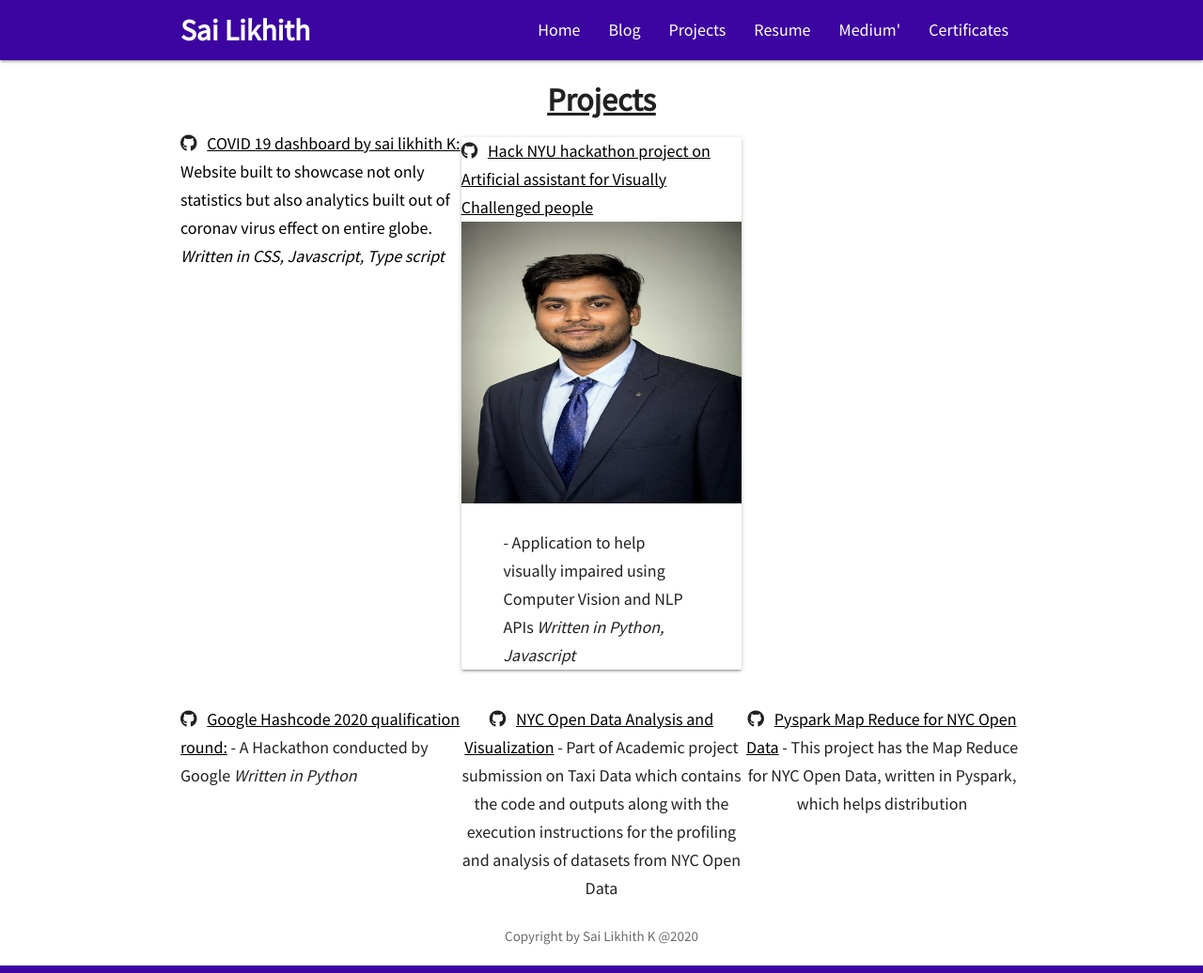
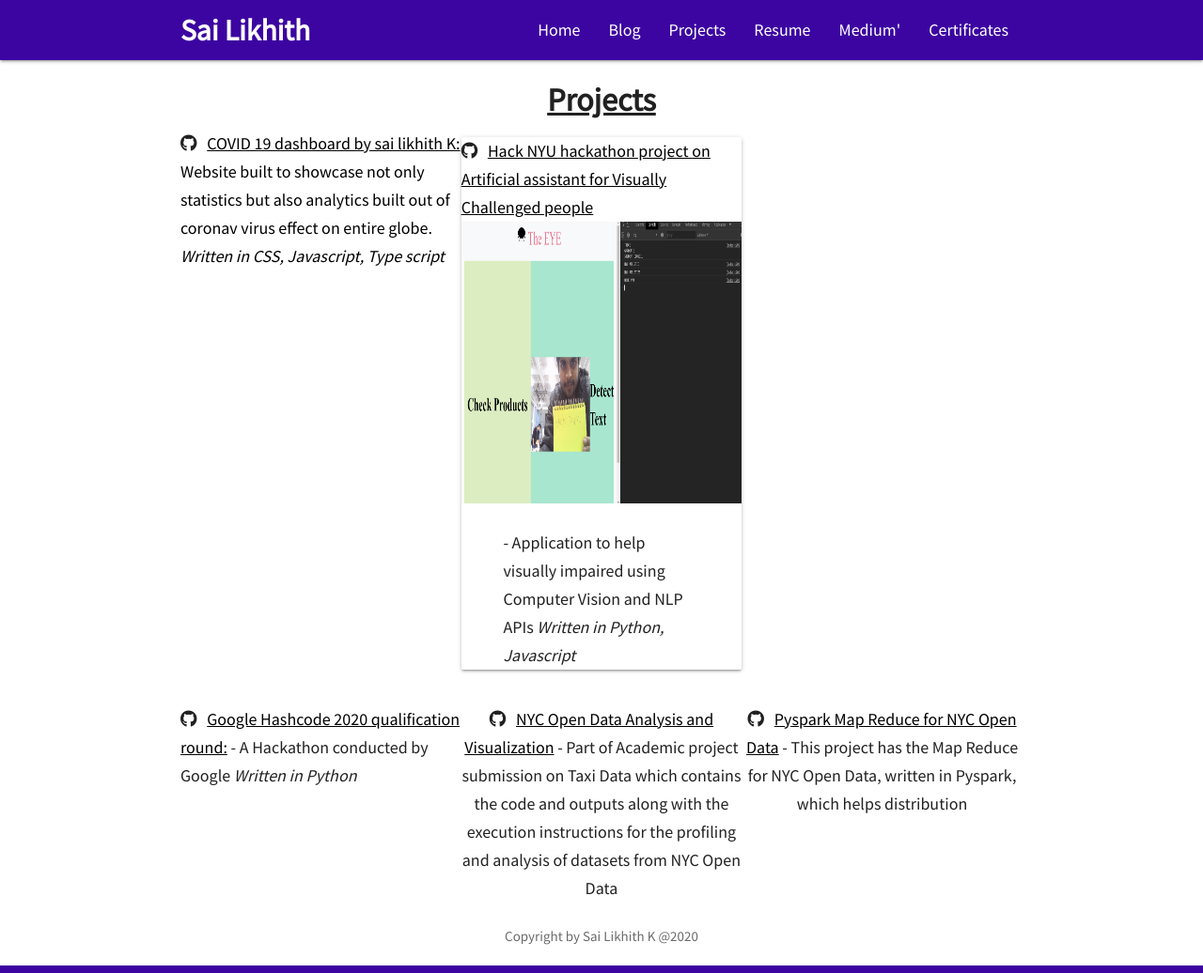
Before and after one commit to SaiLikhith7/Mywebsite, a Jekyll site: the page built from projects.html, in a window 1280 px wide. Shown: the whole page at 94% size. Built offline with Jekyll 4.4.1, drawn with Linux system fonts in a browser that asks for light colours; nearby versions of some CDN libraries.

Commit message:
Update projects.html

```diff
--- a/_includes/projects.html
+++ b/_includes/projects.html
@@ -26,7 +26,7 @@
         <div class="card">
           <i class="fab fa-github"></i>&nbsp;&nbsp;
           <strong>
-                <a href="https://github.com/SaiLikhith7/HackNYU-2020"><u>Hack NYU hackathon project on Artificial assistant for Visually Challenged people</u><img src="./img/rakshinshu.jpg" alt="Avatar" style="width:100%;height:300px;"></a>
+                <a href="https://github.com/SaiLikhith7/HackNYU-2020"><u>Hack NYU hackathon project on Artificial assistant for Visually Challenged people</u><img src="./img/HackNYU.png" alt="Avatar" style="width:100%;height:300px;"></a>
            </strong>
            <div class="container"><p>- Application to help visually impaired using Computer Vision and NLP APIs <i>Written in Python, Javascript</i></p>
           </div>
```
